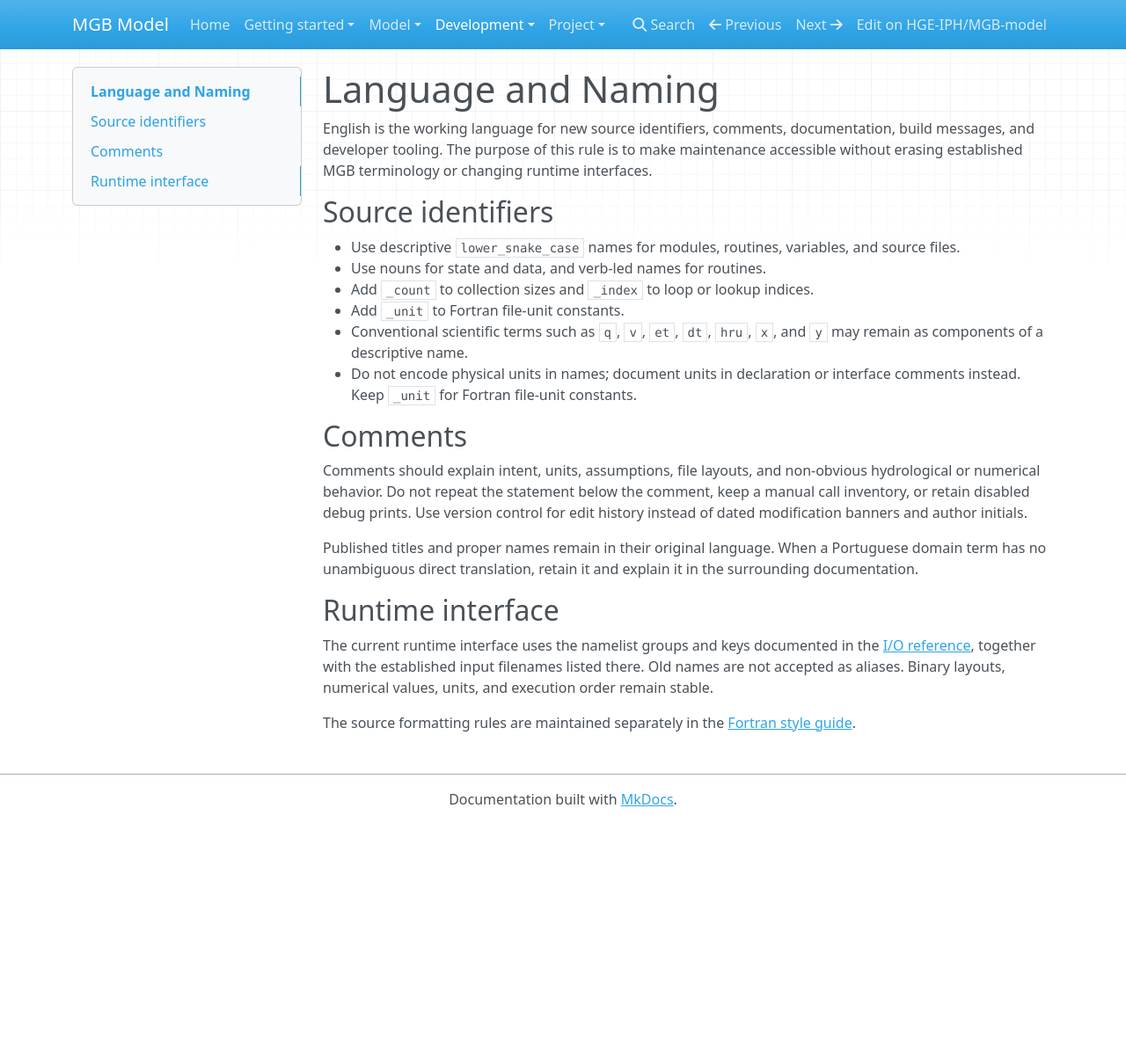
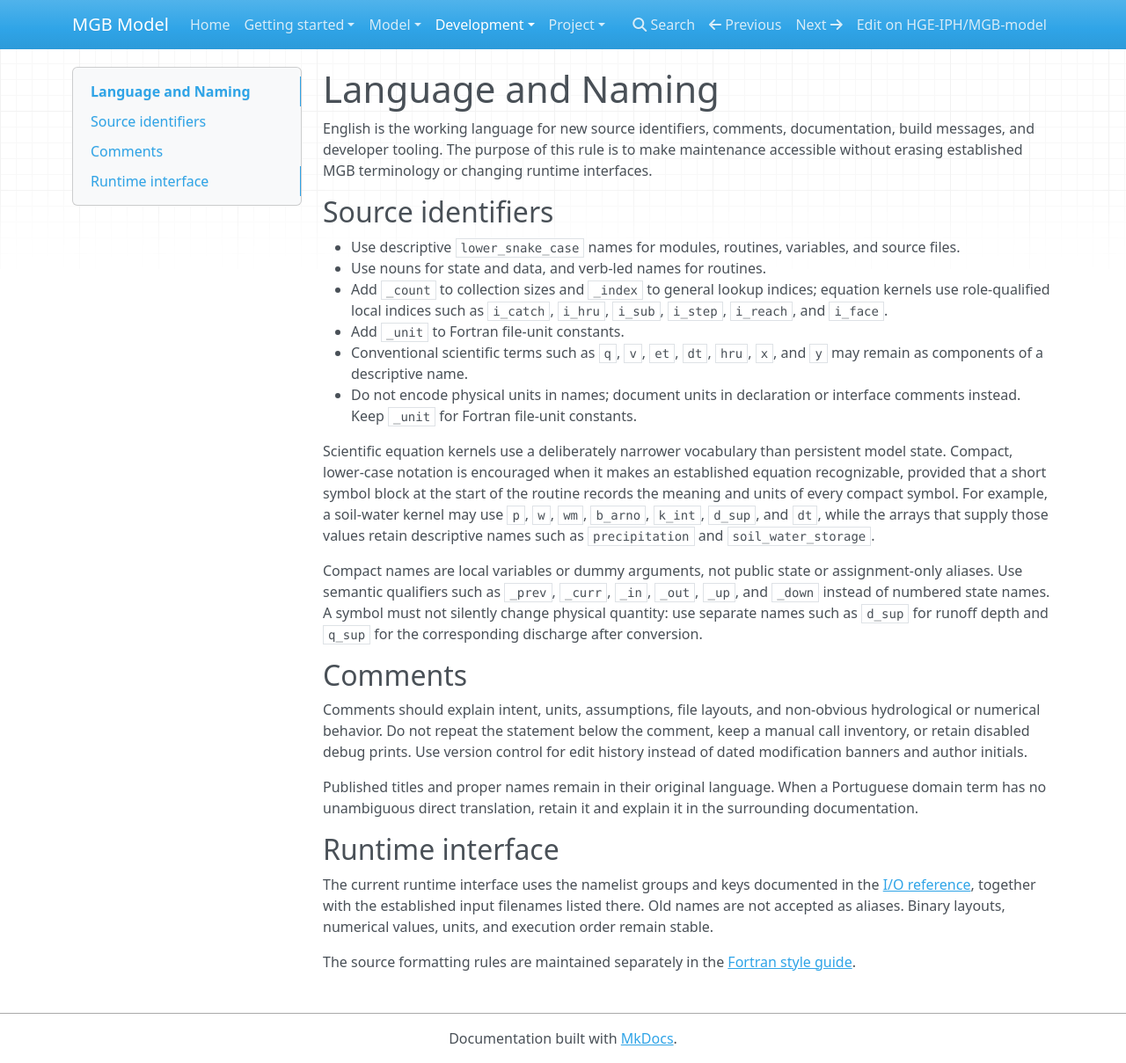
Before and after one commit to hge-iph/mgb-core, an MkDocs documentation site: the page built from docs/development/language-and-naming.md, in a window 1280 px wide and 1209 px high. Shown: the whole window at 88% size. Built offline with MkDocs 1.6.1, drawn with Linux system fonts in a browser that asks for light colours; nearby versions of some CDN libraries.

Commit message:
reduce variable verbosity

```diff
--- a/docs/development/language-and-naming.md
+++ b/docs/development/language-and-naming.md
@@ -10,12 +10,28 @@ or changing runtime interfaces.
 - Use descriptive `lower_snake_case` names for modules, routines, variables,
   and source files.
 - Use nouns for state and data, and verb-led names for routines.
-- Add `_count` to collection sizes and `_index` to loop or lookup indices.
+- Add `_count` to collection sizes and `_index` to general lookup indices;
+  equation kernels use role-qualified local indices such as `i_catch`,
+  `i_hru`, `i_sub`, `i_step`, `i_reach`, and `i_face`.
 - Add `_unit` to Fortran file-unit constants.
 - Conventional scientific terms such as `q`, `v`, `et`, `dt`, `hru`, `x`, and
   `y` may remain as components of a descriptive name.
 - Do not encode physical units in names; document units in declaration or
   interface comments instead. Keep `_unit` for Fortran file-unit constants.
+
+Scientific equation kernels use a deliberately narrower vocabulary than
+persistent model state. Compact, lower-case notation is encouraged when it
+makes an established equation recognizable, provided that a short symbol block
+at the start of the routine records the meaning and units of every compact
+symbol. For example, a soil-water kernel may use `p`, `w`, `wm`, `b_arno`,
+`k_int`, `d_sup`, and `dt`, while the arrays that supply those values retain
+descriptive names such as `precipitation` and `soil_water_storage`.
+
+Compact names are local variables or dummy arguments, not public state or
+assignment-only aliases. Use semantic qualifiers such as `_prev`, `_curr`,
+`_in`, `_out`, `_up`, and `_down` instead of numbered state names. A symbol
+must not silently change physical quantity: use separate names such as `d_sup`
+for runoff depth and `q_sup` for the corresponding discharge after conversion.
 
 ## Comments
 
```
Also changed, not shown: docs/development/architecture.md (+4 -4 lines), 13 other files.
